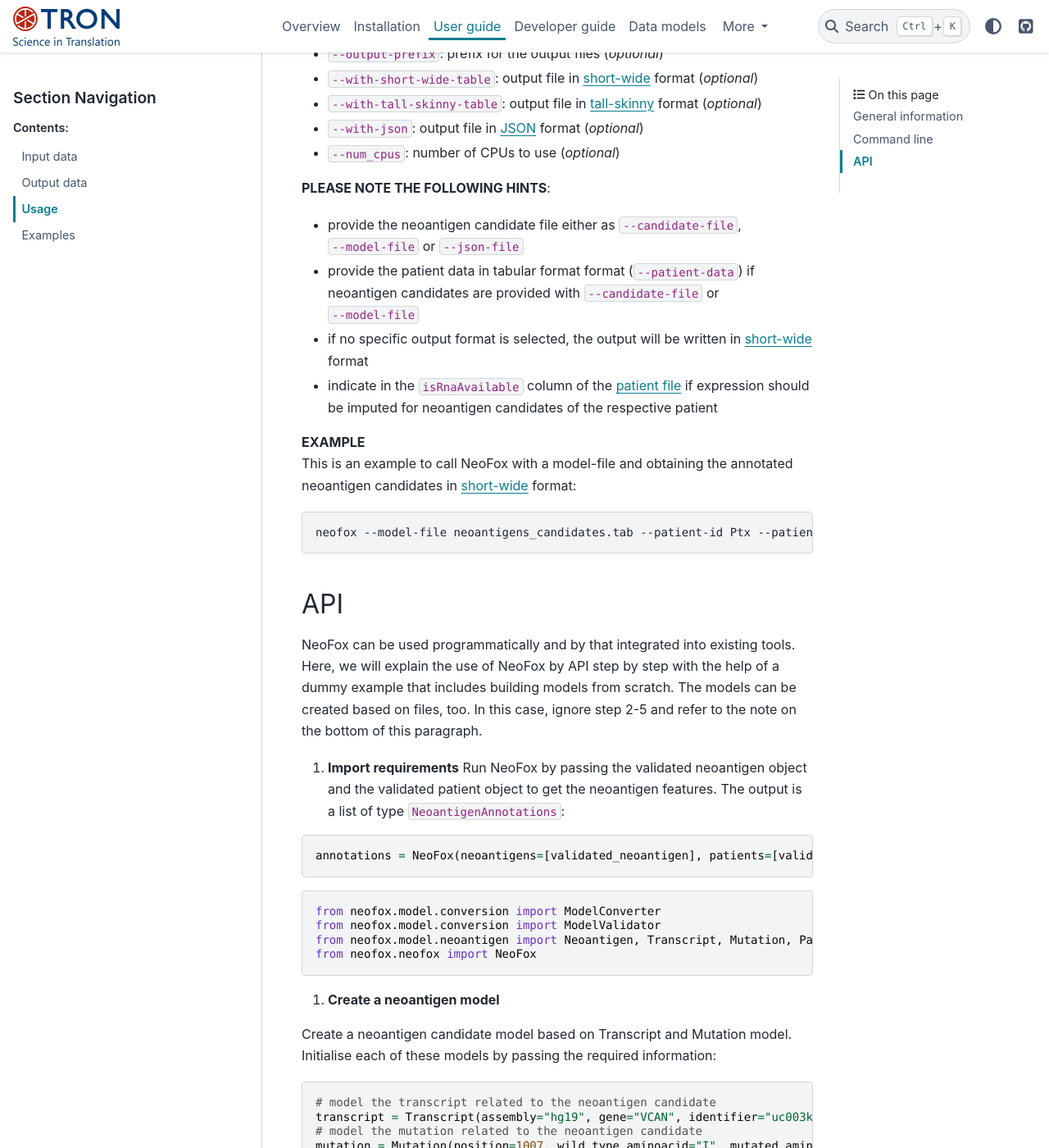
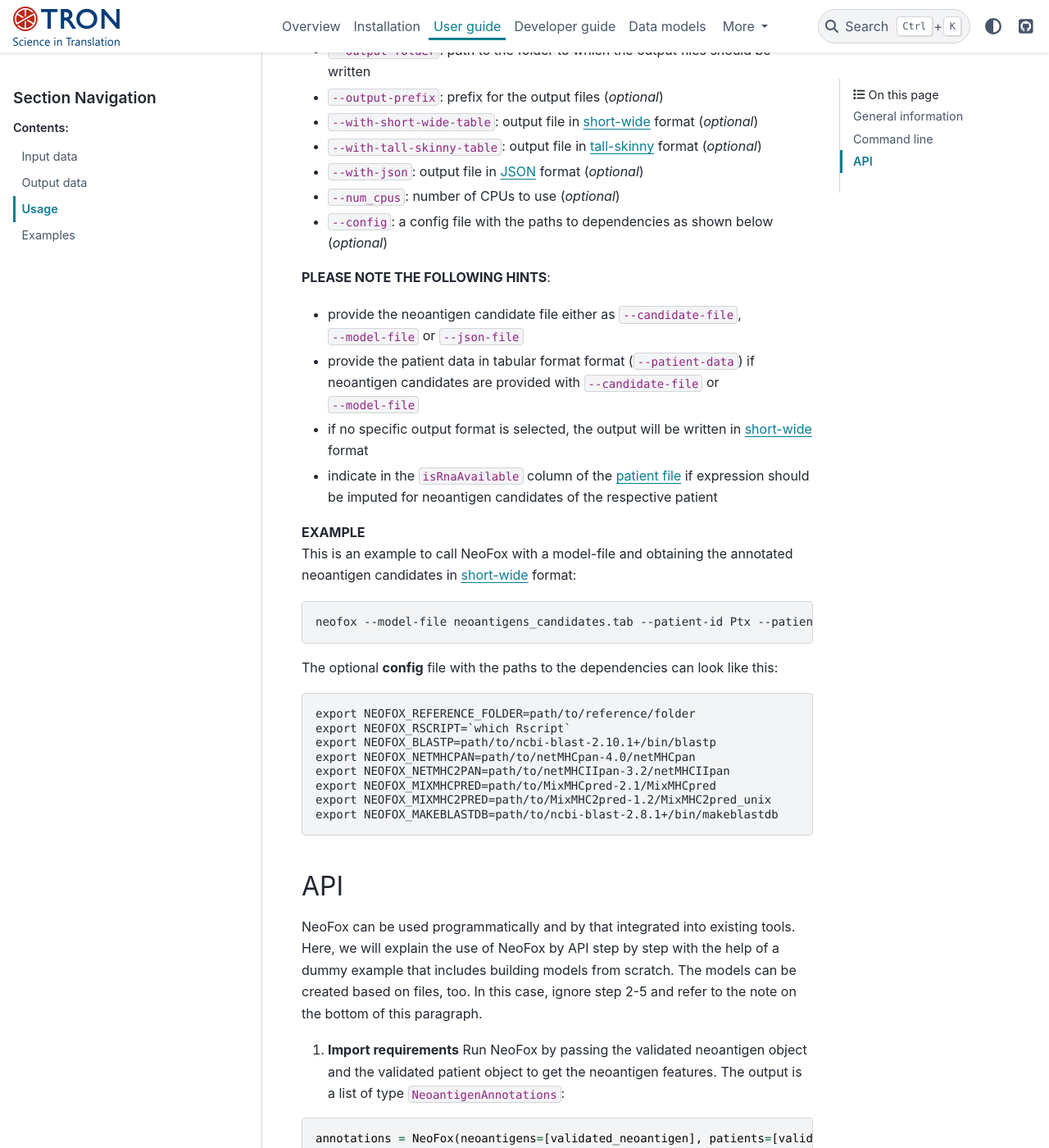
Before and after one commit to TRON-Bioinformatics/neofox, a Sphinx documentation site: the page built from docs/source/03_03_usage.md, in a window 1280 px wide and 1400 px high, scrolled down 917 px. Shown: the whole window at 82% size. Built offline with Sphinx 7.4.7 and the PyData theme 0.15.4, drawn with Linux system fonts in a browser that asks for light colours; some of the changed text lies outside the part shown.

Commit message:
describe config

`````diff
--- a/docs/source/03_03_usage.md
+++ b/docs/source/03_03_usage.md
@@ -6,7 +6,7 @@ There are two ways to use NeoFox for annotation of neoantigen candidates with ne
 
 ## Command line
 
-To call NeoFox from the command line, use the following command:
+To call NeoFox from the command line, use the following command. Make sure that the requirements have been added to PATH as described [here](02_installation.md) or add a config file as described below:
 
 ````commandline
 neofox --model-file/--candidate-file/--json-file neoantigens_candidates.tab/neoantigens_candidates.json --patient-id Ptx --patient-data/--patient-data-json patient_data.txt/patient_data.json --output-folder /path/to/out --output-prefix out_prefix [--with-short-wide-table] [--with-tall-skinny-table] [--with-json] [--num_cpus]
@@ -25,6 +25,7 @@ where:
 - `--with-tall-skinny-table`: output file in [tall-skinny](03_02_output_data.md#tall-skinny-format) format (*optional*)
 - `--with-json`: output file in [JSON](03_02_output_data.md#json-format) format (*optional*)
 - `--num_cpus`: number of CPUs to use (*optional*)
+- `--config`: a config file with the paths to dependencies as shown below  (*optional*)
 
 **PLEASE NOTE THE FOLLOWING HINTS**:
 - provide the neoantigen candidate file either as `--candidate-file`, `--model-file` or `--json-file`
@@ -37,6 +38,19 @@ This is an example to call NeoFox with a model-file and obtaining the annotated
 
 ````commandline
 neofox --model-file neoantigens_candidates.tab --patient-id Ptx --patient-data patient_data.tab --output-folder /path/to/out --output-prefix test
+````
+
+The optional **config** file with the paths to the dependencies can look like this:
+````commandline
+export NEOFOX_REFERENCE_FOLDER=path/to/reference/folder
+export NEOFOX_RSCRIPT=`which Rscript`
+export NEOFOX_BLASTP=path/to/ncbi-blast-2.10.1+/bin/blastp
+export NEOFOX_NETMHCPAN=path/to/netMHCpan-4.0/netMHCpan
+export NEOFOX_NETMHC2PAN=path/to/netMHCIIpan-3.2/netMHCIIpan
+export NEOFOX_MIXMHCPRED=path/to/MixMHCpred-2.1/MixMHCpred
+export NEOFOX_MIXMHC2PRED=path/to/MixMHC2pred-1.2/MixMHC2pred_unix
+export NEOFOX_MAKEBLASTDB=path/to/ncbi-blast-2.8.1+/bin/makeblastdb
+
 ````
 
 ## API
`````
Also changed, not shown: docs/source/02_installation.md (+5 -0 lines).
